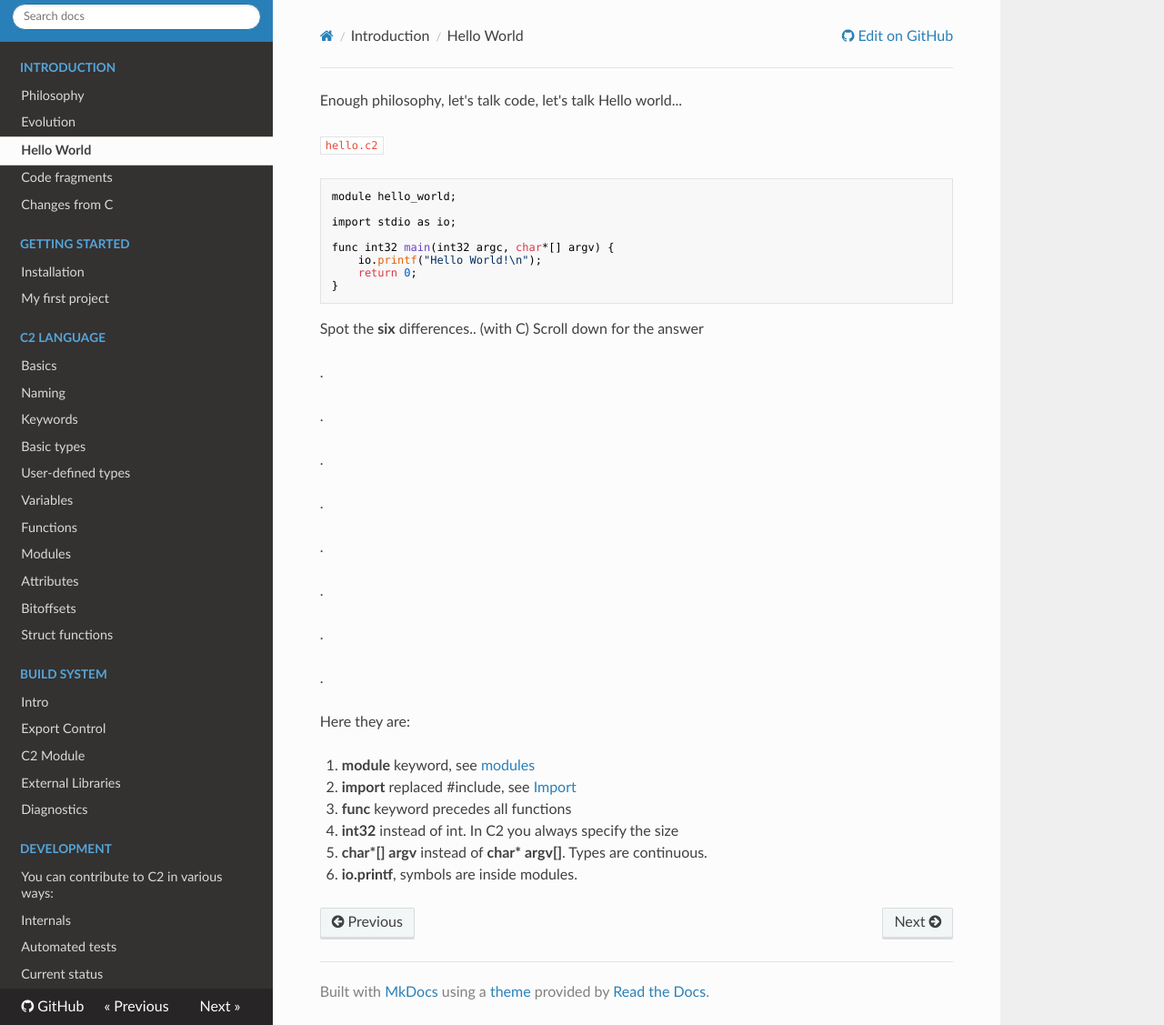
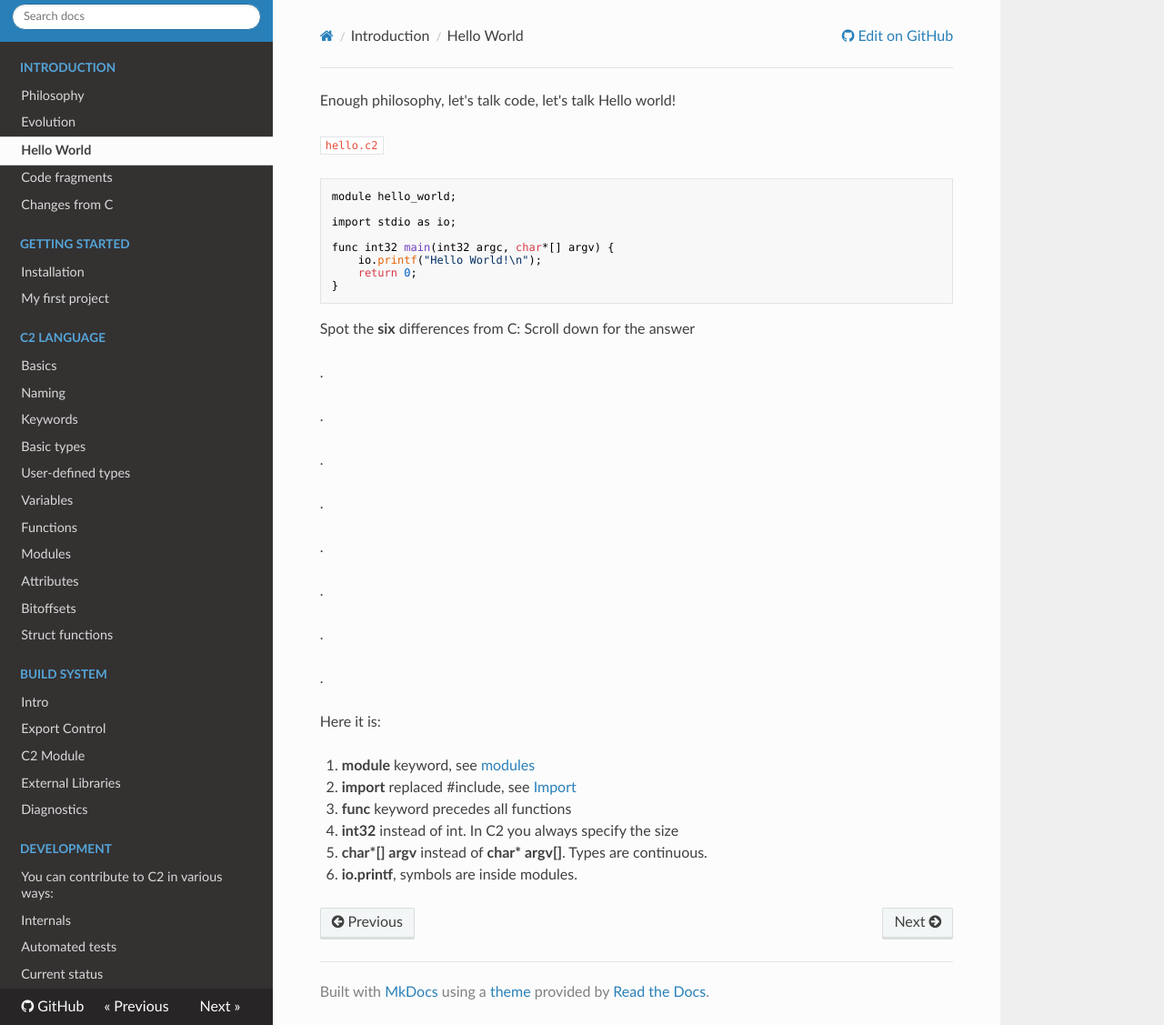
Before and after one commit to c2lang/documentation, an MkDocs documentation site: the page built from documentation/docs/introduction/helloworld.md, in a window 1280 px wide and 1127 px high. Shown: the whole window at 91% size. Built offline with MkDocs 1.6.1, drawn with Linux system fonts in a browser that asks for light colours; nearby versions of some CDN libraries; old or Windows-style settings are respelled for this version of MkDocs.

Commit message:
helloworld.md: fix typos, 'raise enthusiasm'

````diff
--- a/documentation/docs/introduction/helloworld.md
+++ b/documentation/docs/introduction/helloworld.md
@@ -1,5 +1,5 @@
 
-Enough philosophy, let's talk code, let's talk Hello world...
+Enough philosophy, let's talk code, let's talk Hello world!
 
 `hello.c2`
 ```c
@@ -13,7 +13,7 @@ func int32 main(int32 argc, char*[] argv) {
 }
 ```
 
-Spot the __six__ differences.. (with C)
+Spot the __six__ differences from C:
 Scroll down for the answer
 
 .
@@ -32,7 +32,7 @@ Scroll down for the answer
 
 .
 
-Here they are:
+Here it is:
 
 1. __module__ keyword, see [modules](../language/modules.md)
 2. __import__ replaced #include, see [Import](../language/modules.md#import)
````
